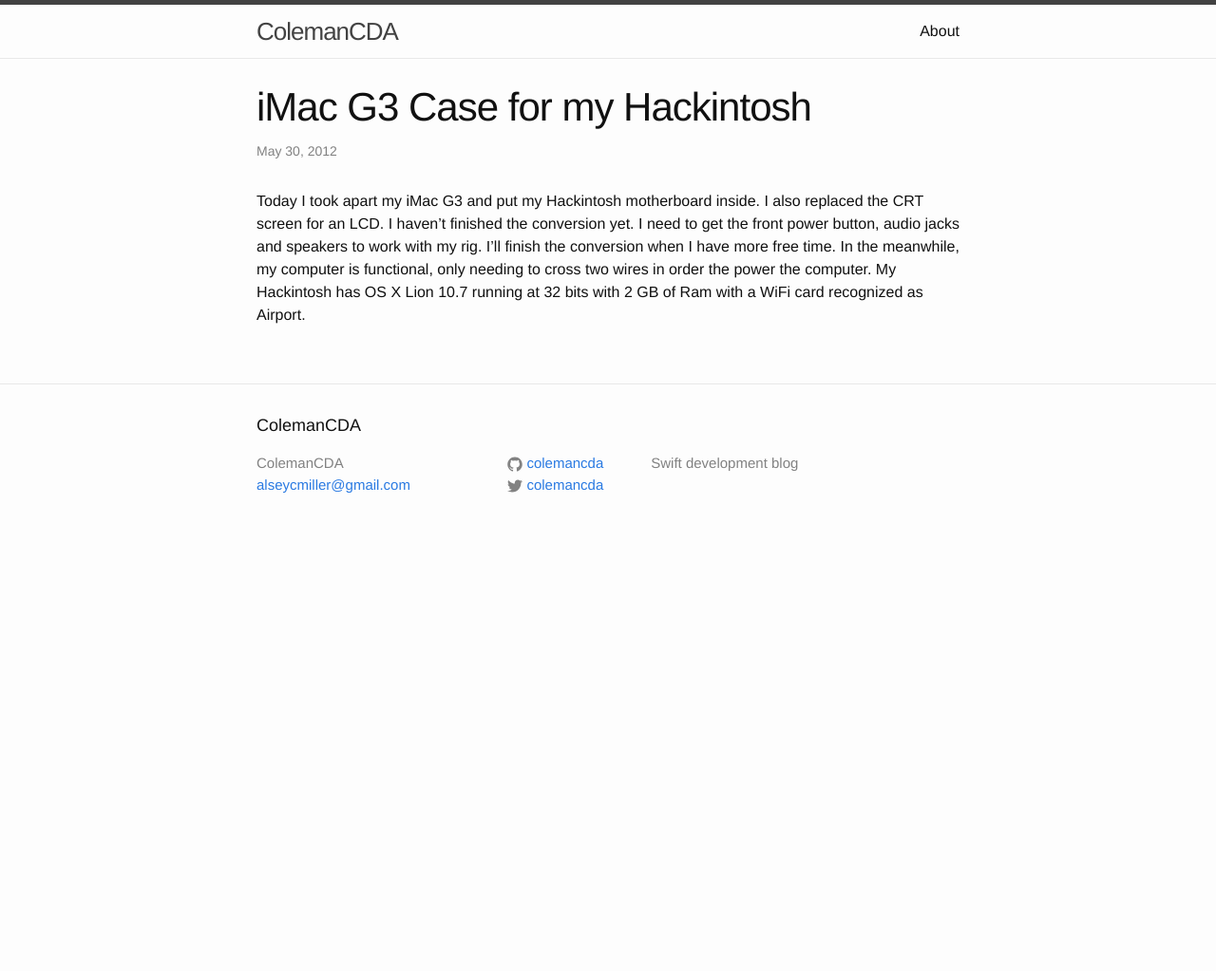
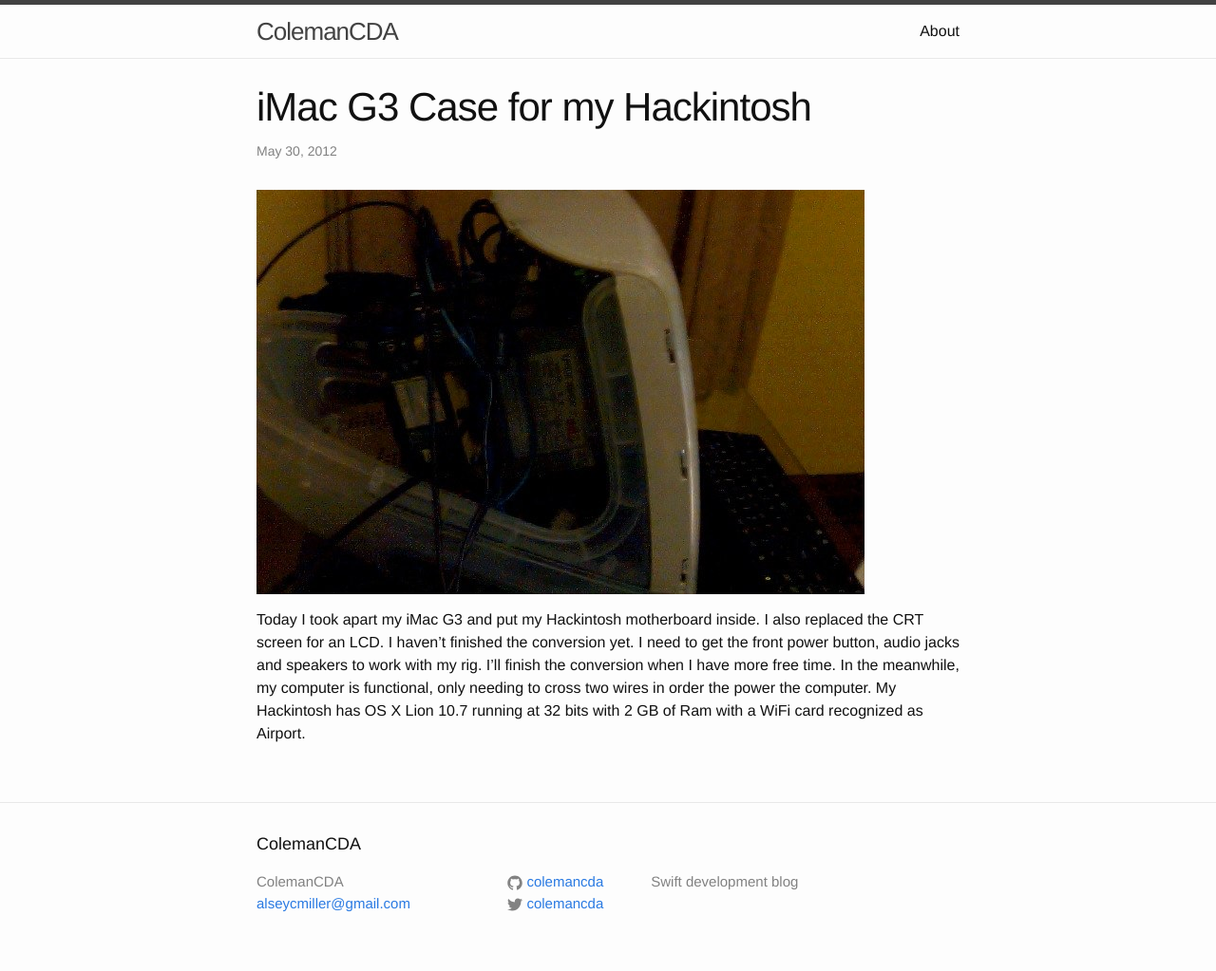
Before and after one commit to colemancda/colemancda.github.io, a Jekyll site: the page built from _posts/2012-05-30-iMac-G3-Case-for-my-Hackintosh.md, in a window 1280 px wide. Shown: the whole page at 95% size. Built offline with Jekyll 4.4.1, drawn with Linux system fonts in a browser that asks for light colours; before the commit the page ends 900 px from its top, so only the background shows below that.

Commit message:
added images

```diff
--- a/_posts/2012-05-30-iMac-G3-Case-for-my-Hackintosh.md
+++ b/_posts/2012-05-30-iMac-G3-Case-for-my-Hackintosh.md
@@ -4,5 +4,6 @@ title:  "iMac G3 Case for my Hackintosh"
 date:   2012-05-30
 categories: Hackintosh
 ---
+![Picture]({{ site.url }}/images/imacg3.jpg)
 
 Today I took apart my iMac G3 and put my Hackintosh motherboard inside. I also replaced the CRT screen for an LCD. I haven’t finished the conversion yet. I need to get the front power button, audio jacks and speakers to work with my rig. I’ll finish the conversion when I have more free time. In the meanwhile, my computer is functional, only needing to cross two wires in order the power the computer. My Hackintosh has OS X Lion 10.7 running at 32 bits with 2 GB of Ram with a WiFi card recognized as Airport.
```
Also changed, not shown: images/imacg3.jpg (added), images/legousb.jpg (added).
